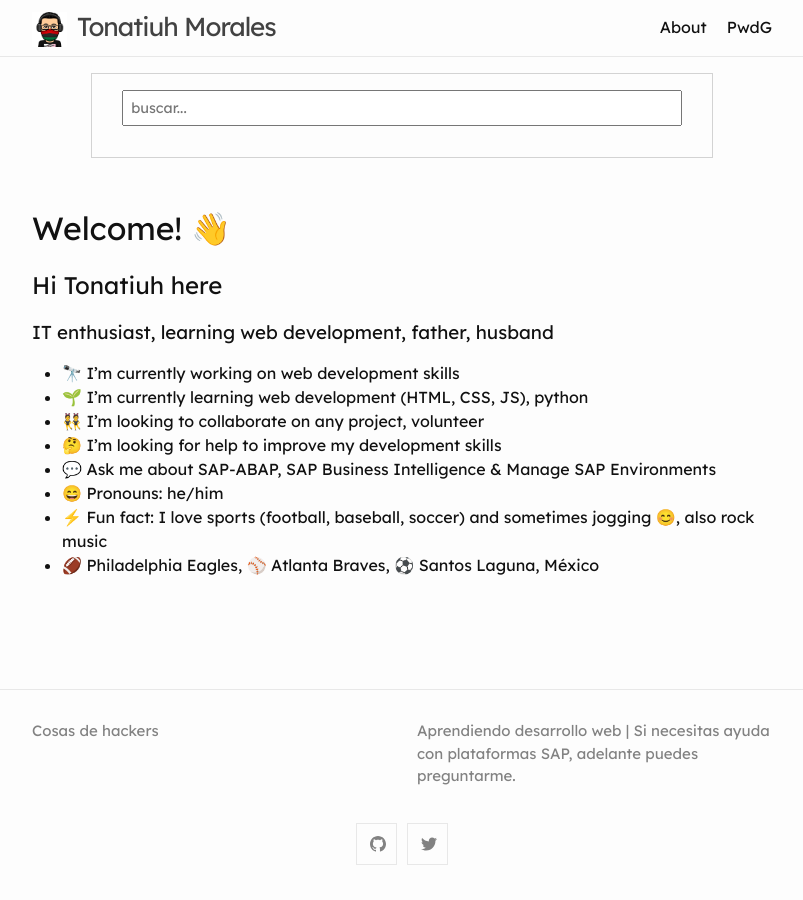
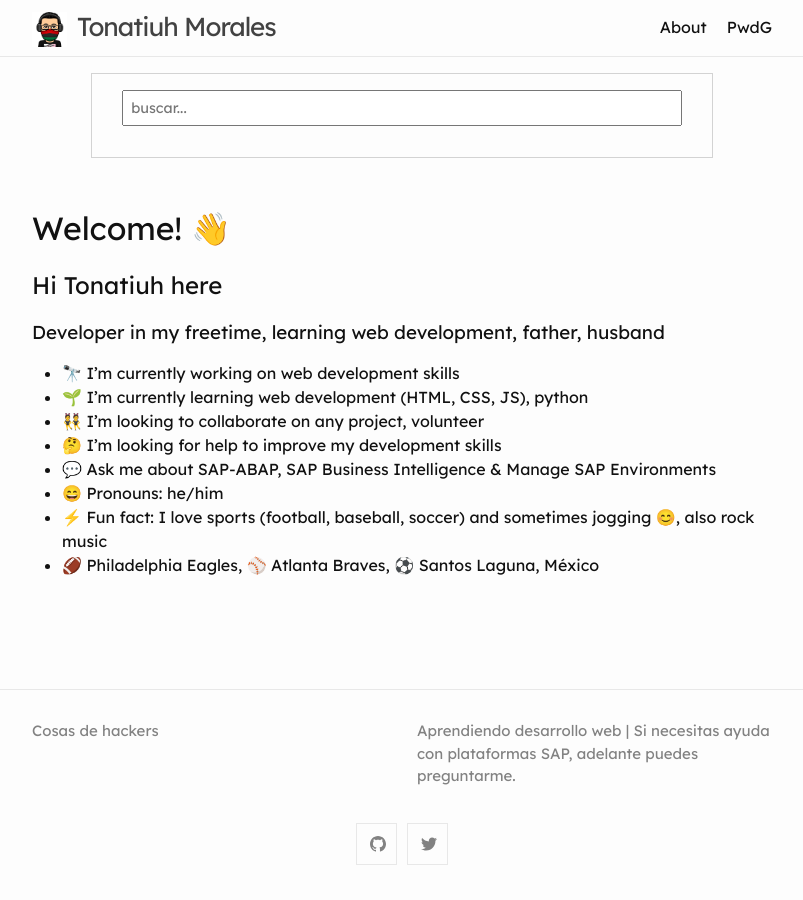
Before and after one commit to blackc0mb/blackc0mb.github.io, a Jekyll site: the page built from about.md, in a window 1280 px wide. Shown: the whole page, without its empty margins (238-1041 px from the left). Built offline with Jekyll 4.4.1, drawn with Linux system fonts in a browser that asks for light colours; comment, search, counter and statistics services are not loaded.

Commit message:
about updated

```diff
--- a/about.md
+++ b/about.md
@@ -5,7 +5,7 @@ title: About
 # Welcome! 👋
 
 ## Hi Tonatiuh here
-### IT enthusiast, learning web development, father, husband
+### Developer in my freetime, learning web development, father, husband
 
 - 🔭 I’m currently working on web development skills
 - 🌱 I’m currently learning web development (HTML, CSS, JS), python
```
